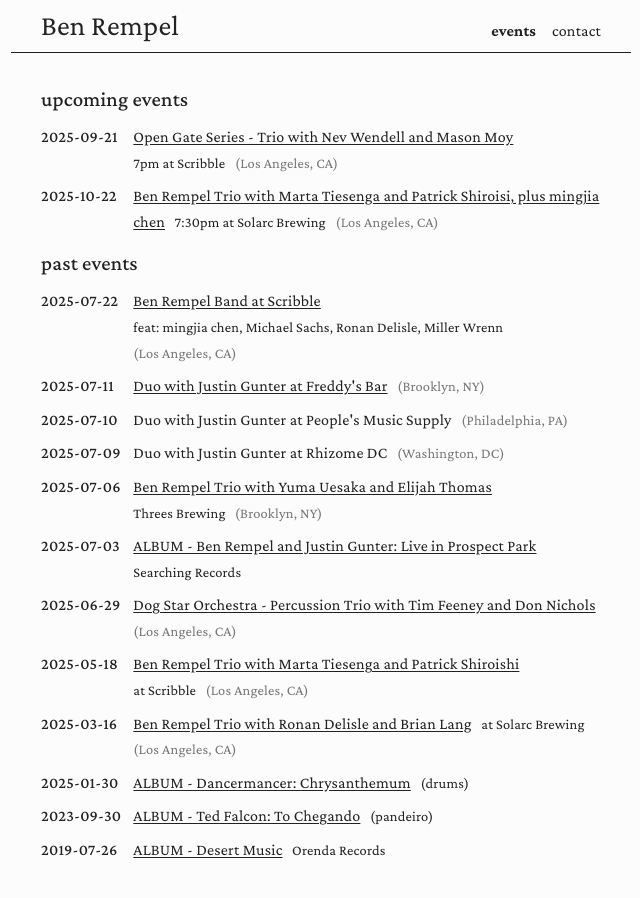
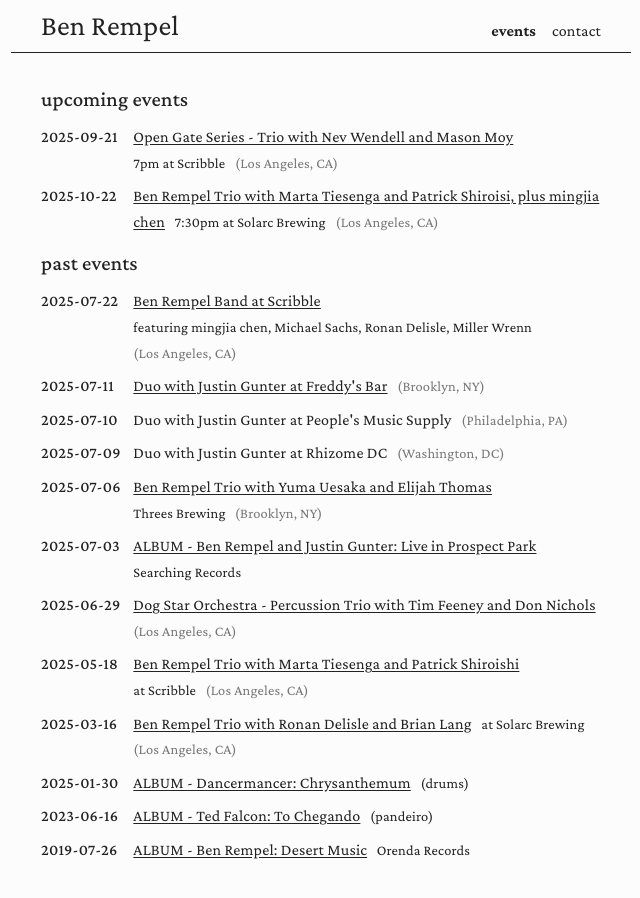
Before and after one commit to benrempel/benrempel, a Jekyll site: the page built from events.md, in a window 1280 px wide and 999 px high. Shown: the top 898 px of the window, without its empty margins (319-959 px from the left). Built offline with Jekyll 4.4.1, drawn with Linux system fonts in a browser that asks for light colours.

Commit message:
events.yml edits

```diff
--- a/_data/events.yml
+++ b/_data/events.yml
@@ -12,7 +12,7 @@
 
 - date: 2025-07-22
   title: Ben Rempel Band at Scribble
-  info: "feat: mingjia chen, Michael Sachs, Ronan Delisle, Miller Wrenn"
+  info: "featuring mingjia chen, Michael Sachs, Ronan Delisle, Miller Wrenn"
   location: Los Angeles, CA
   url: https://www.instagram.com/ben.remp/p/DM8B01GRELm/
   media-text: video
@@ -64,12 +64,12 @@
   info: (drums)
   url: https://dancermancer.bandcamp.com/album/chrysanthemum
 
-- date: 2023-09-30
+- date: 2023-06-16
   title: "ALBUM - Ted Falcon: To Chegando"
   info: (pandeiro)
   url: https://tedfalcon.bandcamp.com/album/t-chegando-almost-there
 
 - date: 2019-07-26
-  title: "ALBUM - Desert Music"
+  title: "ALBUM - Ben Rempel: Desert Music"
   info: Orenda Records
   url: https://orendarecords.bandcamp.com/album/desert-music-ep
```
